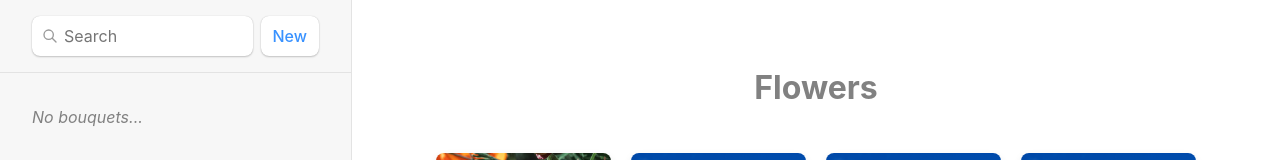
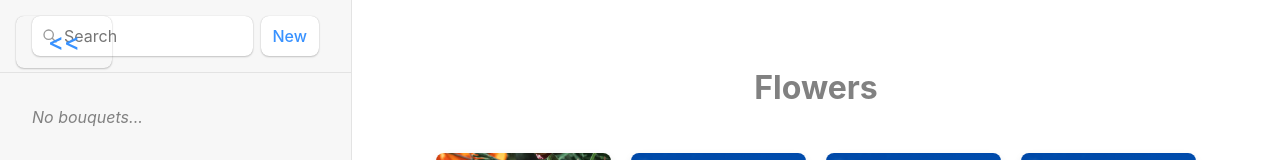
Before and after one commit to nyfz18/Gardens, a React (Vite) app: page / in a window 1280 px wide. Shown: the top 160 px of the page. Built offline with nearby package versions, Linux system fonts and the light colour scheme.

Commit message:
closing sidebar

```diff
--- a/src/index.css
+++ b/src/index.css
@@ -108,14 +108,38 @@ form[action$="destroy"] button {
   border-right: solid 1px #e3e3e3;
   display: flex;
   flex-direction: column;
-  height: 100vh; /* Full height of the viewport */
-  overflow-y: auto; /* Enable vertical scrolling */
-  position: fixed; /* Fix the position so it scrolls with the page */
+  height: 100vh;
+  overflow-y: auto;
+  position: fixed;
+  transition: width 0.3s ease; /* Smooth transition for width change */
+}
+
+#sidebar.closed {
+  width: 3rem; /* Width when collapsed */
+}
+
+#sidebar #sidebar-toggle {
+  position: absolute;
+  top: 1rem;
+  left: 1rem;
+  background: none;
+  border: none;
+  cursor: pointer;
+  font-size: 1.5rem;
+  z-index: 1; /* Ensure the button is above other elements */
+}
+
+#sidebar.closed #sidebar-toggle {
+  left: 0.5rem; /* Adjust position when collapsed */
 }
 
 #sidebar > * {
   padding-left: 2rem;
   padding-right: 2rem;
+}
+
+#sidebar.closed > *:not(#sidebar-toggle) {
+  display: none; /* Hide all children except the toggle button */
 }
 
 #sidebar h1 {
@@ -245,7 +269,6 @@ i {
 #sidebar nav a.pending {
   color: hsl(224, 98%, 58%);
 }
-
 
 #detail {
   flex: 1;
--- a/src/routes/root.jsx
+++ b/src/routes/root.jsx
@@ -8,7 +8,7 @@ import {
   useSubmit,
 } from "react-router-dom";
 import { getContacts, createContact } from "../contacts";
-import { useEffect } from "react";
+import { useEffect, useState } from "react";
 
 
 export async function loader({ request }) {
@@ -27,6 +27,7 @@ export default function Root() {
     const { contacts, q } = useLoaderData();
     const navigation = useNavigation();
     const submit = useSubmit();
+    const [isSidebarOpen, setIsSidebarOpen] = useState(true);
 
     const searching =
     navigation.location &&
@@ -40,7 +41,13 @@ export default function Root() {
 
     return (
       <>
-        <div id="sidebar">
+        <div id="sidebar" className={isSidebarOpen ? "open" : "closed"}>
+          <button
+            id="sidebar-toggle"
+            onClick={() => setIsSidebarOpen(!isSidebarOpen)}
+          >
+            {isSidebarOpen ? "<<" : ">>"}
+          </button>
           <h1>Gardens</h1>
           <div>
             <Form id="search-form" role="search">
@@ -59,15 +66,8 @@ export default function Root() {
                   });
                 }}
               />
-              <div
-                id="search-spinner"
-                aria-hidden
-                hidden={!searching}
-                />
-              <div
-                className="sr-only"
-                aria-live="polite"
-              ></div>
+              <div id="search-spinner" aria-hidden hidden={!searching} />
+              <div className="sr-only" aria-live="polite"></div>
             </Form>
             <Form method="post">
               <button type="submit">New</button>
@@ -78,19 +78,14 @@ export default function Root() {
               <ul>
                 {contacts.map((contact) => (
                   <li key={contact.id}>
-                    <NavLink to={`contacts/${contact.id}`}
+                    <NavLink
+                      to={`contacts/${contact.id}`}
                       className={({ isActive, isPending }) =>
-                        isActive
-                          ? "active"
-                          : isPending
-                          ? "pending"
-                          : ""
+                        isActive ? "active" : isPending ? "pending" : ""
                       }
                     >
                       {contact?.twitter ? (
-                        <>
-                          {contact?.twitter}
-                        </>
+                        <>{contact?.twitter}</>
                       ) : (
                         <i>No Label</i>
                       )}{" "}
@@ -106,10 +101,9 @@ export default function Root() {
             )}
           </nav>
         </div>
-        <div id="detail"
-          className={
-            navigation.state === "loading" ? "loading" : ""
-          }
+        <div
+          id="detail"
+          className={navigation.state === "loading" ? "loading" : ""}
         >
           <Outlet />
         </div>
```
